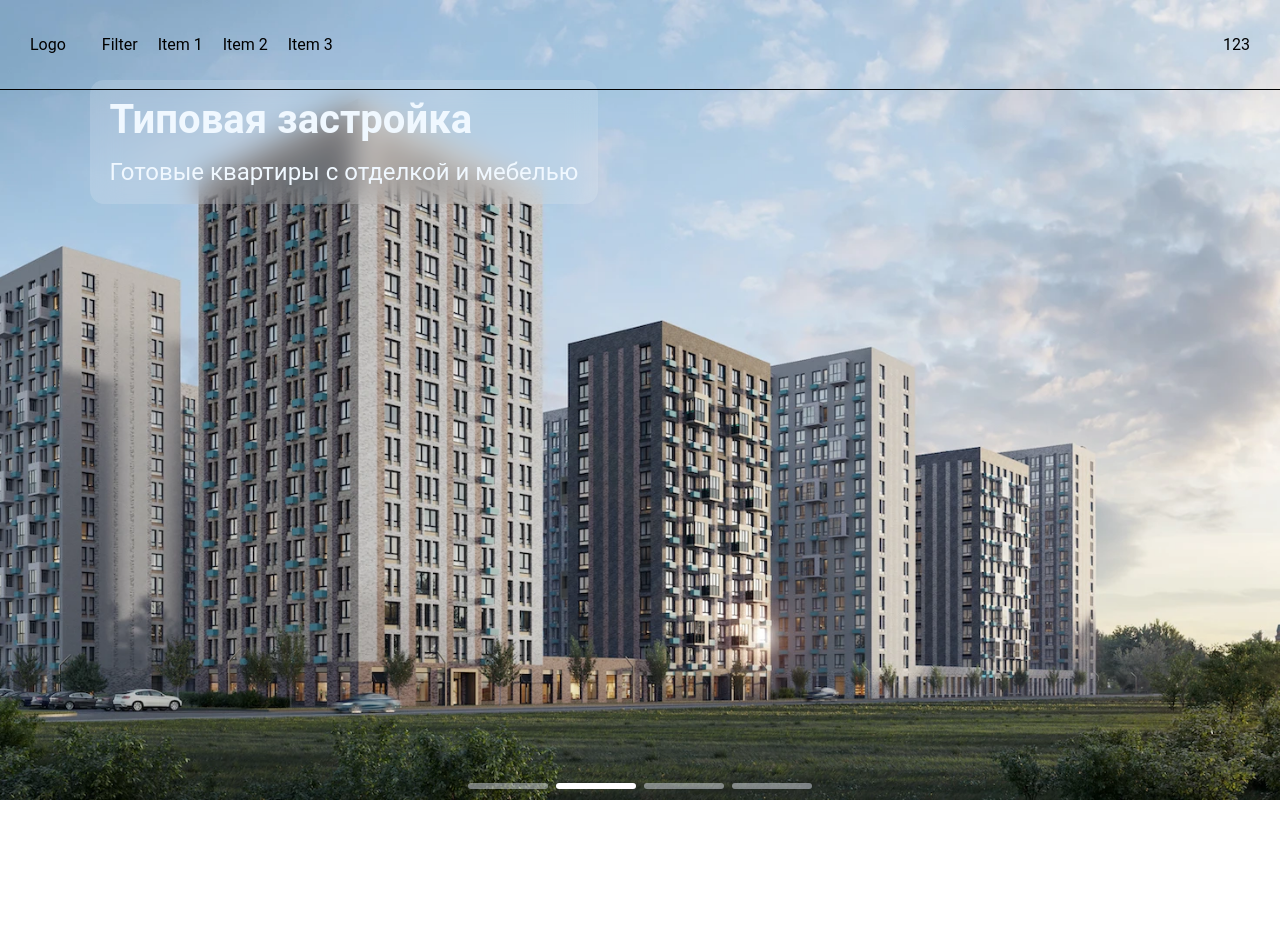
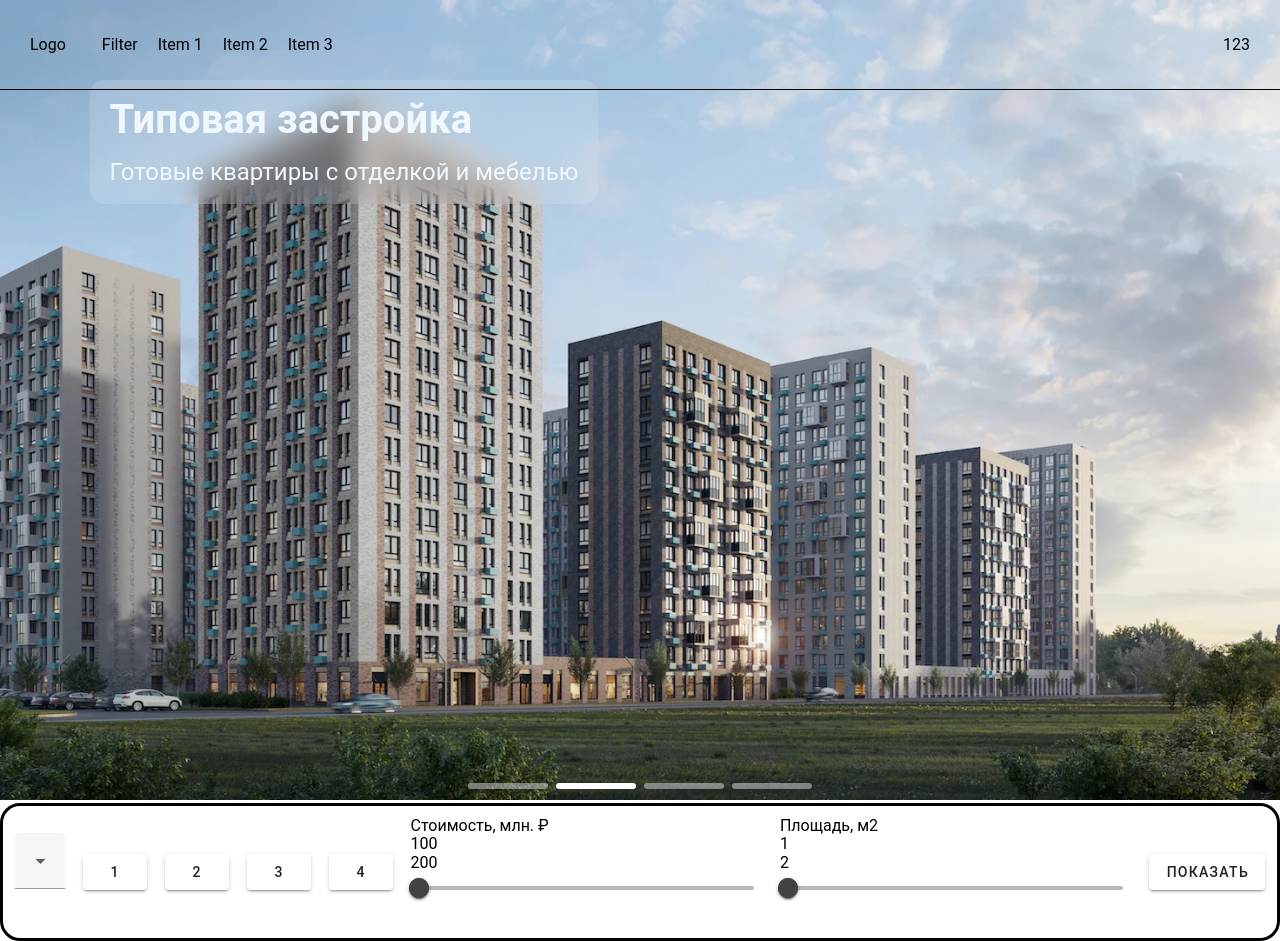
Before and after one commit to yakovetsrr/realty-vue, a Vue app: page / in a window 1280 px wide. Before the commit the page ends 800 px from the top, so only its background shows below. Built offline with nearby package versions, Linux system fonts and the light colour scheme.

Commit message:
feat:add div homefilterpage

```diff
--- /dev/null
+++ b/src/components/HomePageFilter.vue
@@ -0,0 +1,62 @@
+<template>
+  <div :class="$style.homePageFiler">
+    <div :class="$style.filter">
+      <VSelect label="Тип недвижимости" />
+      <VBtn>1</VBtn>
+      <VBtn>2</VBtn>
+      <VBtn>3</VBtn>
+      <VBtn>4</VBtn>
+      <div>
+        <label>Стоимость, млн. ₽</label>
+        <div>
+          <input
+            type="text"
+            value="100"
+          />
+          <input
+            type="text"
+            value="200"
+          />
+        </div>
+        <VRangeSlider />
+      </div>
+      <div>
+        <label>Площадь, м2</label>
+        <div>
+          <input
+            type="text"
+            value="1"
+          />
+          <input
+            type="text"
+            value="2"
+          />
+        </div>
+        <VRangeSlider />
+      </div>
+      <vBtn>Показать</vBtn>
+    </div>
+  </div>
+</template>
+
+<script></script>
+<style module>
+.homePageFiler {
+  padding: 12px 12px;
+  margin-top: 3px;
+  border-radius: 20px;
+  border-width: 3px;
+  border-color: black;
+  border-style: solid;
+}
+.filter {
+  display: inline-flex;
+  justify-content: center;
+  align-items: center;
+  gap: 18px;
+}
+
+.select {
+  width: 330px;
+}
+</style>
--- a/src/views/HomePage.vue
+++ b/src/views/HomePage.vue
@@ -1,17 +1,20 @@
 <template>
   <div :class="$style.homePage">
     <HomeSlider />
+    <HomePageFilter />
   </div>
 </template>
 
 <script lang="ts">
 import { defineComponent } from 'vue'
 import HomeSlider from '../components/HomeSlider.vue'
+import HomePageFilter from '../components/HomePageFilter.vue'
 
 export default defineComponent({
   name: 'HomePage',
   components: {
     HomeSlider,
+    HomePageFilter,
   },
 })
 </script>
```
